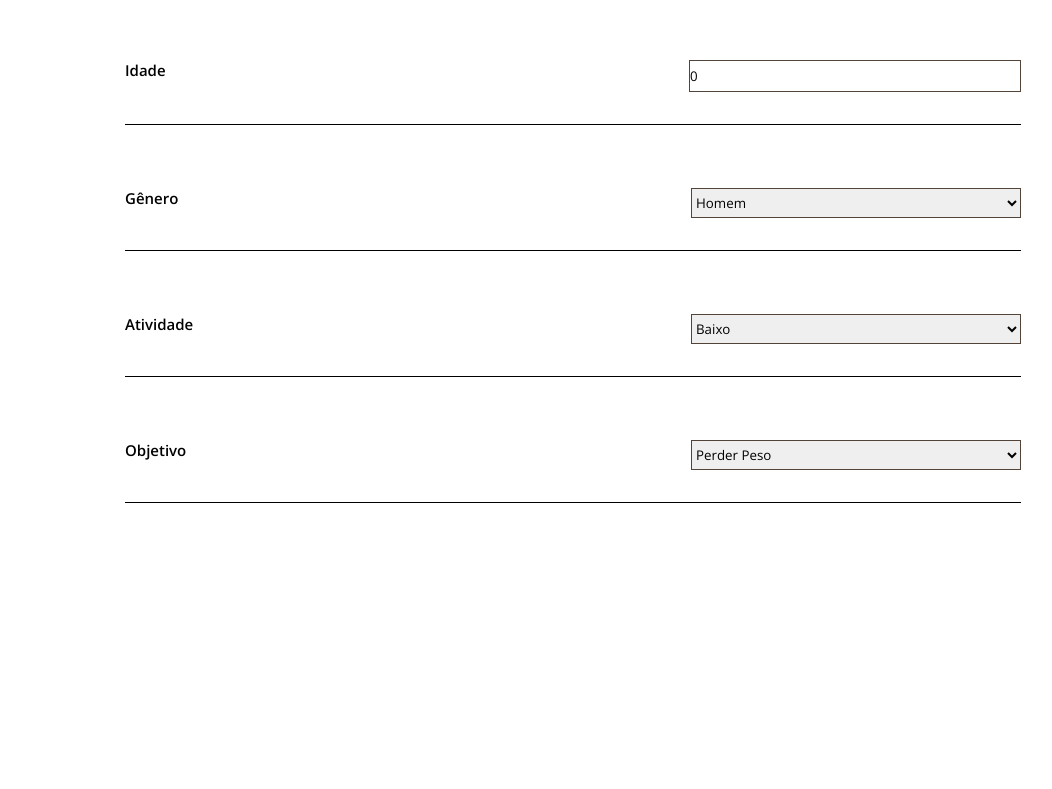
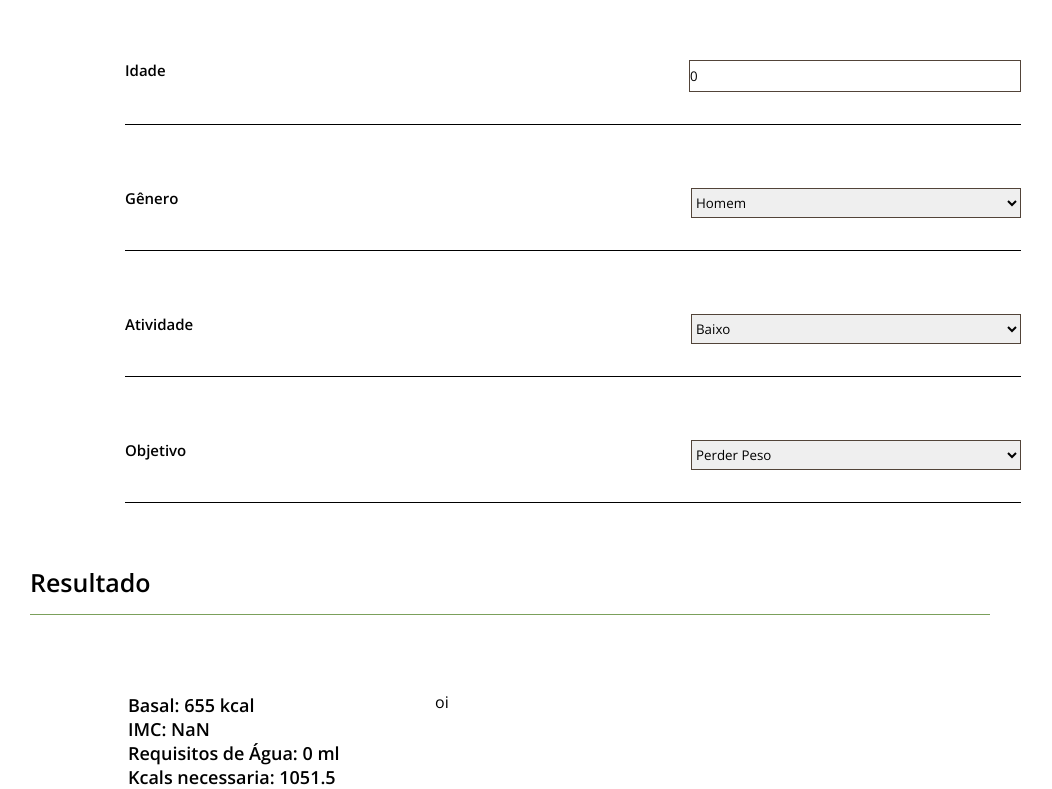
Before and after one commit to EversonSoucek/WebCoach, a React app: page /usuario in a window 1280 px wide. Shown: the part 491-1280 px from the top of the page, without its empty margins (205-1257 px from the left). Before the commit the page ends 994 px from the top, so only its background shows below. Built offline with nearby package versions, Linux system fonts and the light colour scheme.

Commit message:
Resultado Feito

```diff
--- a/src/components/CabecalhoPrincipal/index.js
+++ b/src/components/CabecalhoPrincipal/index.js
@@ -1,5 +1,5 @@
 import Logo from 'components/Logo'
-import Menu from 'components/Menu'
+import Menu from 'components/Menus/Menu'
 import React from 'react'
 import styles from './CabecalhoPrincipal.module.scss'
 
--- a/src/components/Menu/index.js
+++ b/src/components/Menus/Menu/index.js
@@ -1,5 +1,5 @@
-import MenuLink from 'components/MenuLink'
 import React from 'react'
+import MenuLink from '../MenuLink'
 import styles from './Menu.module.scss'
 
 export default function Menu() {
--- /dev/null
+++ b/src/components/Resultado/Resultado.module.scss
@@ -0,0 +1,18 @@
+@use '/src/styles/index.scss' as *;
+
+.resultado {
+    display: grid;
+    grid-template-columns: 50% 10%;
+    align-items: center;
+
+    &__texto {
+        margin-left: 333px;
+        margin-top: 78px;
+
+        &__lista {
+            font-weight: 600;
+            font-size: 18px;
+        }
+    }
+
+}
--- /dev/null
+++ b/src/components/Resultado/index.js
@@ -0,0 +1,53 @@
+import { UsuarioContext } from 'contexts/Usuario'
+import React, { useContext } from 'react'
+import { PieChart } from 'react-minimal-pie-chart'
+import styles from './Resultado.module.scss'
+
+export default function Resultado() {
+    const { genero, peso, altura, idade, atividade, objetivo } = useContext(UsuarioContext)
+    function calculaBasal() {
+        if (genero === 'Homem') { return 66 + (13.8 * peso) + (5 * (altura * 100) - (6, 8 * idade)) }
+        else { return 655 + (9.6 * peso) + (1, 8 * (altura * 100)) - (4.7 * idade) }
+    }
+
+
+    let basal = calculaBasal()
+    let IMC = (peso / (altura * 2).toFixed(0))
+    let agua = peso * 35
+
+    function calculaKcalGastas() {
+        if (atividade === 'Baixo') { return basal * 1.1 }
+        else if (atividade === 'Moderado') { return basal * 1.2 }
+        else { return basal * 1.3 }
+    }
+
+    let kcalGastas = calculaKcalGastas()
+
+    function calculaKcalNecessaria() {
+        if (objetivo === 'Perder Peso') { return kcalGastas - 200 }
+        else if (objetivo === 'Manter Peso') { return kcalGastas }
+        else { return kcalGastas + 200 }
+    }
+
+    let kcalNecessaria = calculaKcalNecessaria()
+    let proteina = peso * 2
+    let gordura = peso
+    let carboidrato = peso * 5
+
+    return (
+        <div className={styles.resultado}>
+            <div className={styles.resultado__texto}>
+                <ul className={styles.resultado__texto__lista}>
+                    <li>Basal: {basal} kcal</li>
+                    <li>IMC: {IMC}</li>
+                    <li>Requisitos de Água: {agua} ml</li>
+                    <li>Kcals necessaria: {kcalNecessaria}</li>
+                </ul>
+            </div>
+            <div className={styles.resultado__grafico}>
+                oi
+            </div>
+        </div>
+
+    )
+}
--- a/src/pages/Formulario/Formulario.module.scss
+++ b/src/pages/Formulario/Formulario.module.scss
@@ -13,7 +13,7 @@
         width: 780px;
         height: 40px;
         background-color: white;
-        margin-left: 569px;
+        margin-left: 561px;
         margin-top: 114px;
         margin-bottom: 500px;
         position: relative;
--- a/src/pages/Usuario/index.js
+++ b/src/pages/Usuario/index.js
@@ -1,3 +1,4 @@
+import Resultado from 'components/Resultado'
 import TituloSecao from 'components/TituloSecao'
 import UsuarioAltura from 'components/UsuarioForms/UsuarioAltura'
 import UsuarioAtividade from 'components/UsuarioForms/UsuarioAtividade'
@@ -10,6 +11,7 @@ import React from 'react'
 export default function Usuario() {
 	return (
 		<div>
+			<div>
 				<TituloSecao>Perfil</TituloSecao>
 				<UsuarioAltura />
 				<UsuarioPeso />
@@ -18,5 +20,10 @@ export default function Usuario() {
 				<UsuarioAtividade />
 				<UsuarioObjetivo />
 			</div>
+			<div>
+				<TituloSecao>Resultado</TituloSecao>
+				<Resultado/>
+			</div>
+		</div>
 	)
 }
```
Also changed, not shown: src/components/Menus/Menu/Menu.module.scss (renamed from src/components/Menu/Menu.module.scss), src/components/Menus/MenuLink/MenuLink.module.scss (renamed from src/components/MenuLink/MenuLink.module.scss), src/components/Menus/MenuLink/index.js (renamed from src/components/MenuLink/index.js). Lines whose indentation alone changed are shown as unchanged.
